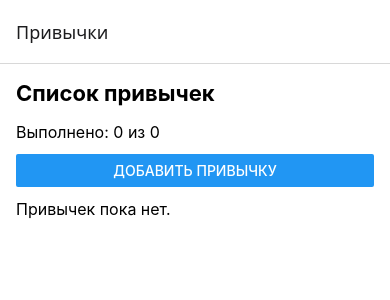
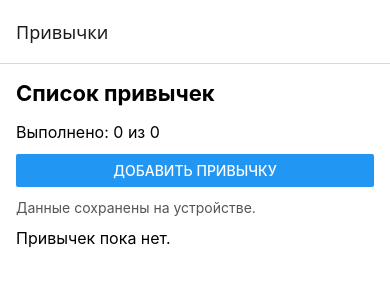
Before and after one commit to nilmaxik-png/book-catalog, a React Native app: screen / in a window 390 px wide. Shown: the top 300 px of the page. Built offline with nearby package versions, Linux system fonts and the light colour scheme.

Commit message:
Восстанавливать данные до редактирования и сохранять изменения по очереди

```diff
--- a/App.js
+++ b/App.js
@@ -1,33 +1,37 @@
-import React, { useState } from "react";
+import React from "react";
 import { NavigationContainer } from "@react-navigation/native";
 import { createNativeStackNavigator } from "@react-navigation/native-stack";
 import { SafeAreaProvider } from "react-native-safe-area-context";
 import HabitsScreen from "./screens/HabitsScreen";
 import AddHabitScreen from "./screens/AddHabitScreen";
+import { useHabits } from "./hooks/useHabits";
 
 const Stack = createNativeStackNavigator();
 
 export default function App() {
-  const [habits, setHabits] = useState([]);
-
-  function toggleHabit(id) {
-    setHabits(current => current.map(habit => habit.id === id ? { ...habit, done: !habit.done } : habit));
-  }
-
-  function addHabit(name) {
-    const id = `${Date.now()}-${Math.random().toString(36).slice(2)}`;
-    setHabits(current => [...current, { id, name, done: false }]);
-  }
+  const data = useHabits();
 
   return (
     <SafeAreaProvider>
       <NavigationContainer>
         <Stack.Navigator>
           <Stack.Screen name="Habits" options={{ title: "Привычки" }}>
-            {props => <HabitsScreen {...props} habits={habits} onToggle={toggleHabit} />}
+            {props => (
+              <HabitsScreen
+                {...props}
+                habits={data.habits}
+                onToggle={data.toggleHabit}
+                isLoaded={data.isLoaded}
+                loadError={data.loadError}
+                saveError={data.saveError}
+                isSaving={data.isSaving}
+                onRetryLoad={data.retryLoad}
+                onRetrySave={data.retrySave}
+              />
+            )}
           </Stack.Screen>
           <Stack.Screen name="AddHabit" options={{ title: "Добавление привычки" }}>
-            {props => <AddHabitScreen {...props} onAdd={addHabit} />}
+            {props => <AddHabitScreen {...props} onAdd={data.addHabit} isLoaded={data.isLoaded} />}
           </Stack.Screen>
         </Stack.Navigator>
       </NavigationContainer>
--- /dev/null
+++ b/hooks/useHabits.js
@@ -0,0 +1,68 @@
+import { useState, useEffect, useRef } from "react";
+import { loadHabits, saveHabits } from "../storage/habitsStorage";
+
+export function useHabits() {
+  const [habits, setHabits] = useState([]);
+  const [isLoaded, setIsLoaded] = useState(false);
+  const [loadError, setLoadError] = useState("");
+  const [saveError, setSaveError] = useState("");
+  const [isSaving, setIsSaving] = useState(false);
+  const [loadAttempt, setLoadAttempt] = useState(0);
+  const [saveAttempt, setSaveAttempt] = useState(0);
+  const nextId = useRef(0);
+  const saveQueue = useRef(Promise.resolve());
+
+  useEffect(() => {
+    let active = true;
+    setIsLoaded(false);
+    setLoadError("");
+    loadHabits().then(saved => {
+      if (!active) return;
+      setHabits(saved);
+      setIsLoaded(true);
+    }).catch(() => {
+      if (active) setLoadError("Не удалось загрузить привычки. Повторите загрузку.");
+    });
+    return () => { active = false; };
+  }, [loadAttempt]);
+
+  useEffect(() => {
+    // Пока чтение не закончено, не записываем пустой начальный массив.
+    if (!isLoaded) return;
+    let active = true;
+    setIsSaving(true);
+    setSaveError("");
+
+    // Снимки записываются по очереди, даже при быстрых переключениях.
+    const write = saveQueue.current.catch(() => {}).then(() => saveHabits(habits));
+    saveQueue.current = write;
+    write.then(() => {
+      if (active) setIsSaving(false);
+    }).catch(() => {
+      if (!active) return;
+      setIsSaving(false);
+      setSaveError("Не удалось сохранить изменения. Нажмите «Повторить сохранение».");
+    });
+    return () => { active = false; };
+  }, [habits, isLoaded, saveAttempt]);
+
+  function addHabit(value) {
+    const name = value.trim();
+    if (!isLoaded || !name || name.length > 80) return false;
+    nextId.current += 1;
+    const id = `${Date.now()}-${nextId.current}-${Math.random().toString(36).slice(2)}`;
+    setHabits(current => [...current, { id, name, done: false }]);
+    return true;
+  }
+
+  function toggleHabit(id) {
+    if (!isLoaded) return;
+    setHabits(current => current.map(habit => habit.id === id ? { ...habit, done: !habit.done } : habit));
+  }
+
+  return {
+    habits, isLoaded, loadError, saveError, isSaving, addHabit, toggleHabit,
+    retryLoad: () => setLoadAttempt(current => current + 1),
+    retrySave: () => setSaveAttempt(current => current + 1)
+  };
+}
--- a/screens/AddHabitScreen.js
+++ b/screens/AddHabitScreen.js
@@ -3,7 +3,7 @@ import { View, Text, TextInput, Button } from "react-native";
 import { SafeAreaView } from "react-native-safe-area-context";
 import { styles } from "../styles";
 
-export default function AddHabitScreen({ navigation, onAdd }) {
+export default function AddHabitScreen({ navigation, onAdd, isLoaded }) {
   const [name, setName] = useState("");
   const [error, setError] = useState("");
 
@@ -13,7 +13,10 @@ export default function AddHabitScreen({ navigation, onAdd }) {
       setError("Введите название от 1 до 80 символов.");
       return;
     }
-    onAdd(cleanedName);
+    if (onAdd(cleanedName) === false) {
+      setError("Не удалось добавить привычку. Дождитесь загрузки данных.");
+      return;
+    }
     navigation.goBack();
   }
 
@@ -32,7 +35,7 @@ export default function AddHabitScreen({ navigation, onAdd }) {
         onSubmitEditing={submit}
       />
       {error ? <Text accessibilityRole="alert" style={styles.error}>{error}</Text> : null}
-      <Button title="Добавить" onPress={submit} />
+      <Button title="Добавить" onPress={submit} disabled={!isLoaded} />
       <View style={styles.actions}>
         <Button title="Отмена" onPress={() => navigation.goBack()} />
       </View>
--- a/screens/HabitsScreen.js
+++ b/screens/HabitsScreen.js
@@ -3,12 +3,35 @@ import { View, Text, Button, FlatList } from "react-native";
 import { SafeAreaView } from "react-native-safe-area-context";
 import { styles } from "../styles";
 
-export default function HabitsScreen({ navigation, habits = [], onToggle }) {
+export default function HabitsScreen({ navigation, habits = [], onToggle,
+  isLoaded, loadError, saveError, isSaving, onRetryLoad, onRetrySave }) {
+  if (!isLoaded) {
+    return (
+      <SafeAreaView style={styles.screen} edges={["bottom", "left", "right"]}>
+        <Text style={styles.title}>Список привычек</Text>
+        {loadError ? (
+          <View>
+            <Text accessibilityRole="alert" style={styles.error}>{loadError}</Text>
+            <Button title="Повторить загрузку" onPress={onRetryLoad} />
+          </View>
+        ) : <Text style={styles.text}>Загрузка привычек...</Text>}
+      </SafeAreaView>
+    );
+  }
   return (
     <SafeAreaView style={styles.screen} edges={["bottom", "left", "right"]}>
       <Text style={styles.title}>Список привычек</Text>
       <Text style={styles.text}>Выполнено: {habits.filter(habit => habit.done).length} из {habits.length}</Text>
       <Button title="Добавить привычку" onPress={() => navigation.navigate("AddHabit")} />
+      <Text accessibilityLiveRegion="polite" style={styles.status}>
+        {saveError ? "Последние изменения не сохранены." : isSaving ? "Сохранение..." : "Данные сохранены на устройстве."}
+      </Text>
+      {saveError ? (
+        <View style={styles.actions}>
+          <Text accessibilityRole="alert" style={styles.error}>{saveError}</Text>
+          <Button title="Повторить сохранение" onPress={onRetrySave} />
+        </View>
+      ) : null}
       <FlatList
         style={styles.list}
         contentContainerStyle={styles.listContent}
```
